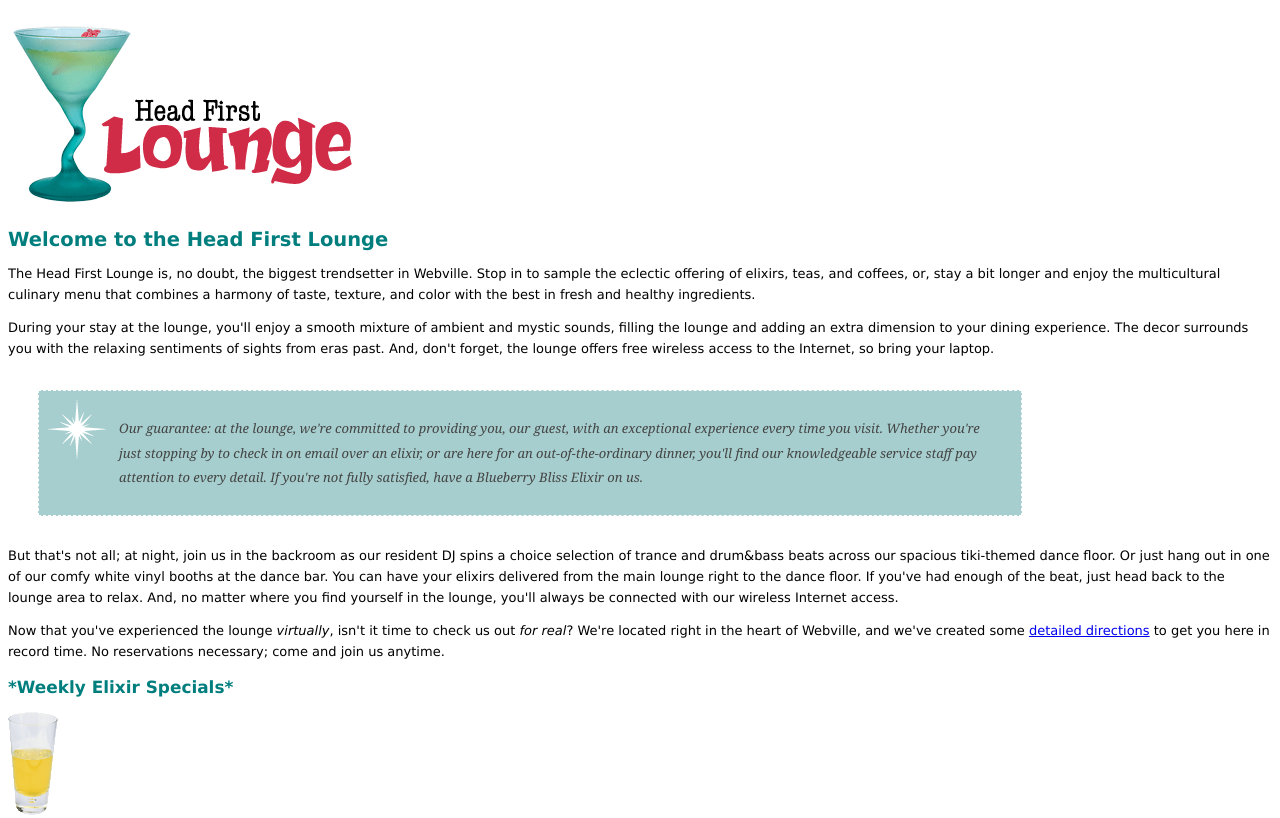
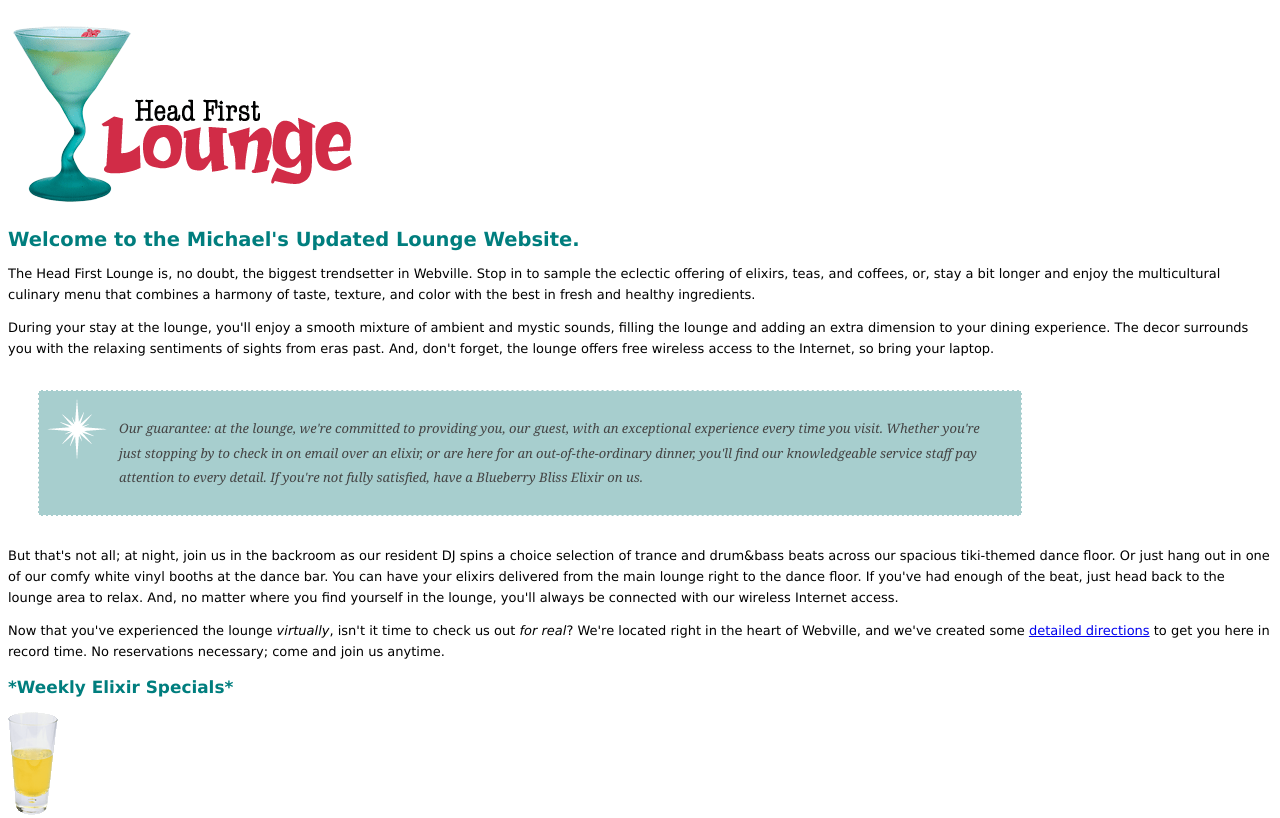
Before and after one commit to MMichael2615/UpdatedLoungeMM, a plain HTML site: page index.html in a window 1280 px wide. Shown: the top 818 px of the page. Drawn offline with Linux system fonts and the light colour scheme.

Commit message:
Update index.html

```diff
--- a/index.html
+++ b/index.html
@@ -2,7 +2,7 @@
 <html>
   <head>
     <meta charset="utf-8" />
-    <title>Head First Lounge</title>
+    <title>Michael's Updated Lounge Website</title>
     <meta content="width=device-width" name="viewport" />
     <link
       type="text/css"
@@ -25,7 +25,7 @@
   </head>
   <body>
     <p><img src="images/logo.gif" alt="Head First Lounge" /></p>
-    <h1>Welcome to the Head First Lounge</h1>
+    <h1>Welcome to the Michael's Updated Lounge Website.</h1>
     <p>
       The Head First Lounge is, no doubt, the biggest trendsetter in Webville.
       Stop in to sample the eclectic offering of elixirs, teas, and coffees, or,
```
